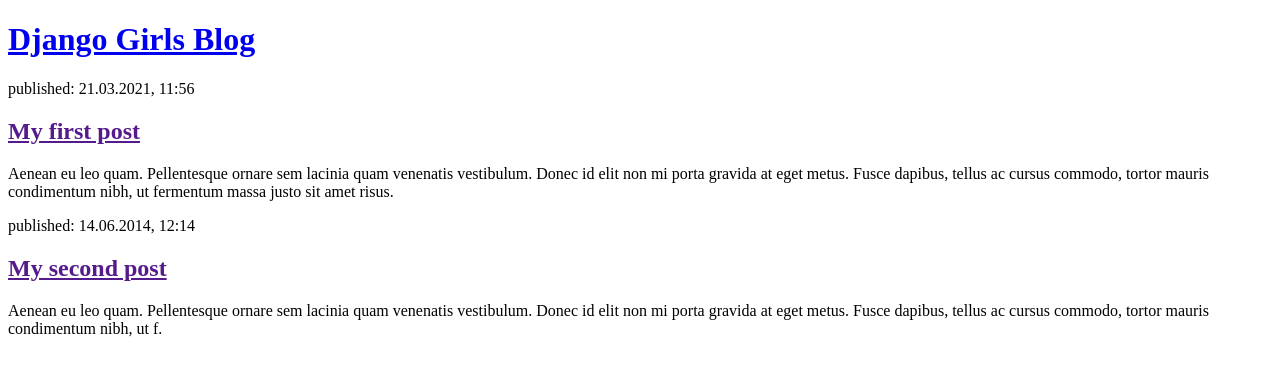
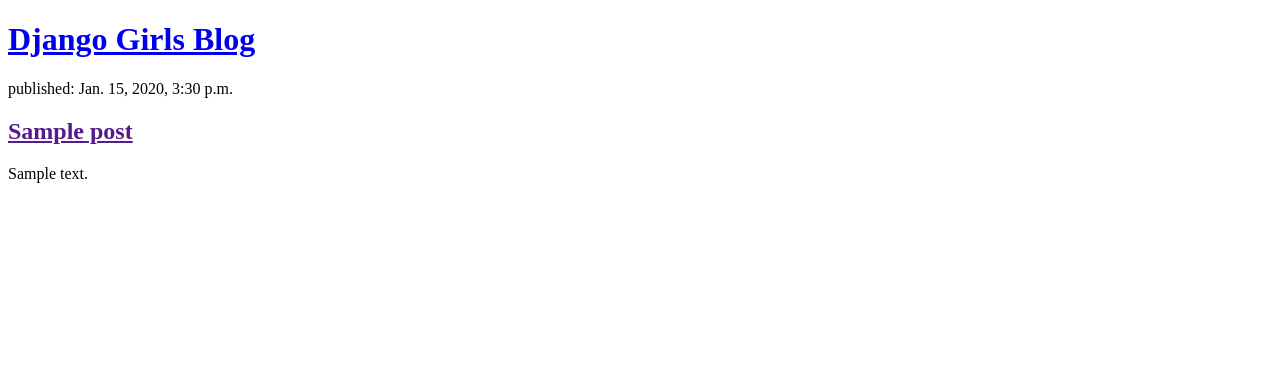
Before and after one commit to Deepak2-0/my-first-django-blog, a Django app: page / in a window 1280 px wide. Shown: the top 376 px of the page. Run offline with Django 3.2, Linux system fonts and the light colour scheme; tables that the repository leaves empty hold one stand-in row (values such as "Sample post").

Commit message:
added django templates

```diff
--- a/blog/templates/blog/post_list.html
+++ b/blog/templates/blog/post_list.html
@@ -10,19 +10,14 @@
     <header>
       <h1><a href="/">Django Girls Blog</a></h1>
     </header>
-
+    {% for post in posts %}
     <article>
-      <time>published: 21.03.2021, 11:56</time>
-      <h2><a href="">My first post</a></h2>
-      <p>
-        Aenean eu leo quam. Pellentesque ornare sem lacinia quam venenatis
-        vestibulum. Donec id elit non mi porta gravida at eget metus. Fusce
-        dapibus, tellus ac cursus commodo, tortor mauris condimentum nibh, ut
-        fermentum massa justo sit amet risus.
-      </p>
+      <time>published: {{post.published_date}}</time>
+      <h2><a href="">{{post.title}}</a></h2>
+      <p>{{post.text | linebreaksbr}}</p>
     </article>
-
-    <article>
+    {% endfor %}
+    <!-- <article>
       <time>published: 14.06.2014, 12:14</time>
       <h2><a href="">My second post</a></h2>
       <p>
@@ -30,6 +25,6 @@
         vestibulum. Donec id elit non mi porta gravida at eget metus. Fusce
         dapibus, tellus ac cursus commodo, tortor mauris condimentum nibh, ut f.
       </p>
-    </article>
+    </article> -->
   </body>
 </html>
--- a/blog/views.py
+++ b/blog/views.py
@@ -1,7 +1,11 @@
 from django.shortcuts import render
+from django.utils import timezone
+from .models import Post
 
 # Create your views here.
 
 
 def post_list(request):
-    return render(request, 'blog/post_list.html', {})
+    posts = Post.objects.filter(
+        published_date__lte=timezone.now()).order_by('published_date')
+    return render(request, 'blog/post_list.html', {'posts': posts})
```
